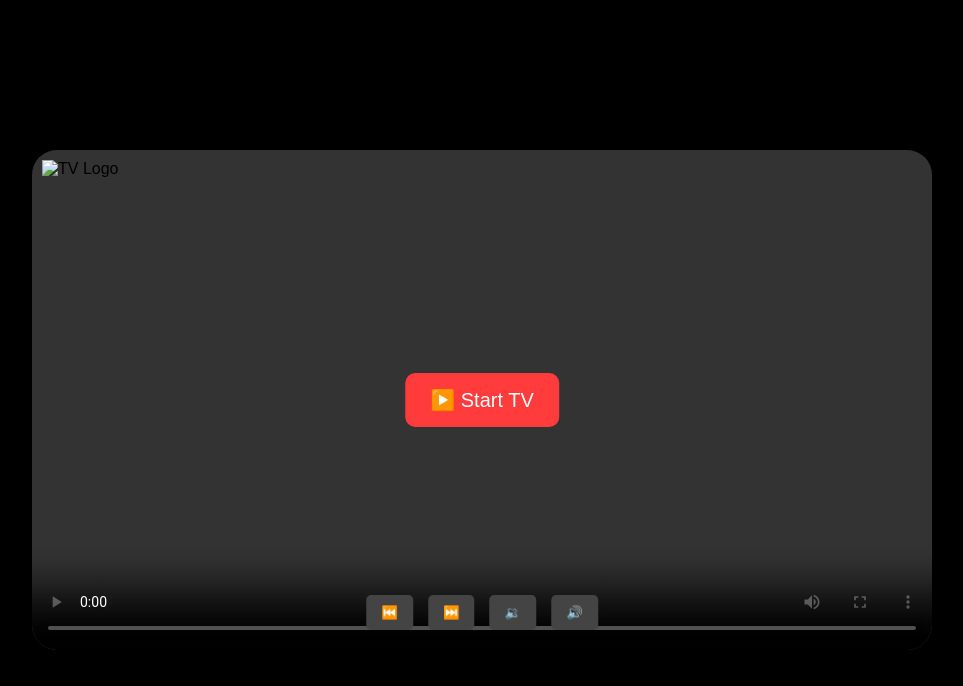
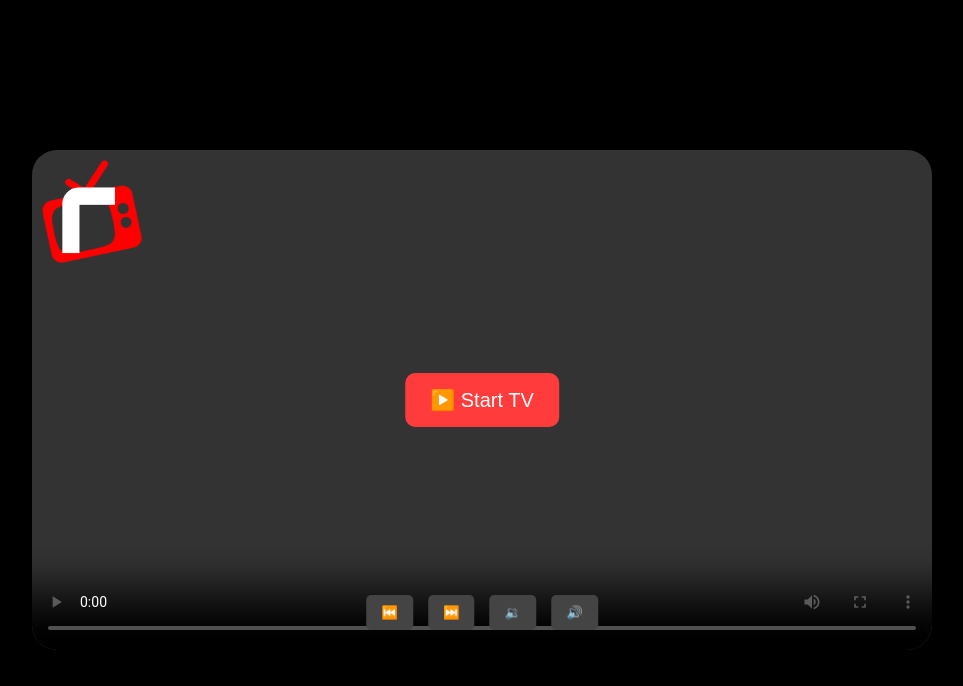
Before and after one commit to Blazebat/symmetrical-octo-waffle, a plain HTML site: page index.html in a window 1280 px wide. Shown: the whole page, without its empty margins (158-1121 px from the left). Drawn offline with nearby package versions, Linux system fonts and the light colour scheme.

Commit message:
Update index.html

```diff
--- a/index.html
+++ b/index.html
@@ -11,7 +11,7 @@
   <div class="tv-container">
     <div class="tv-frame">
       <!-- TV Logo -->
-      <img src="logo.png" alt="TV Logo" class="tv-logo">
+      <img src="ragetv.png" alt="TV Logo" class="tv-logo">
 
       <video id="tvPlayer" autoplay controls></video>
       <button id="startBtn" class="start-btn">▶️ Start TV</button>
```
